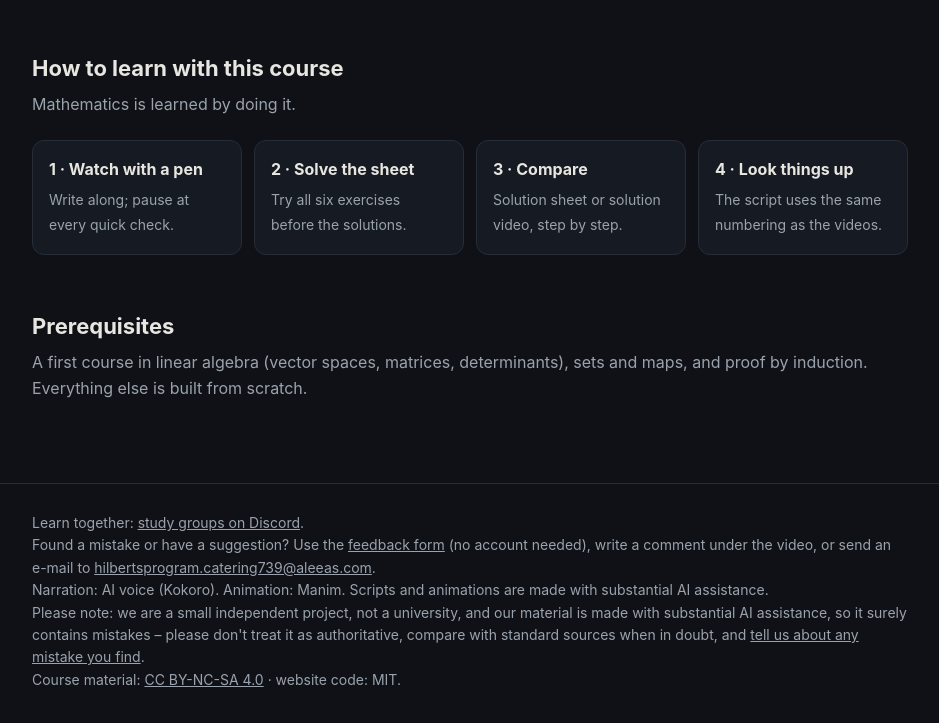
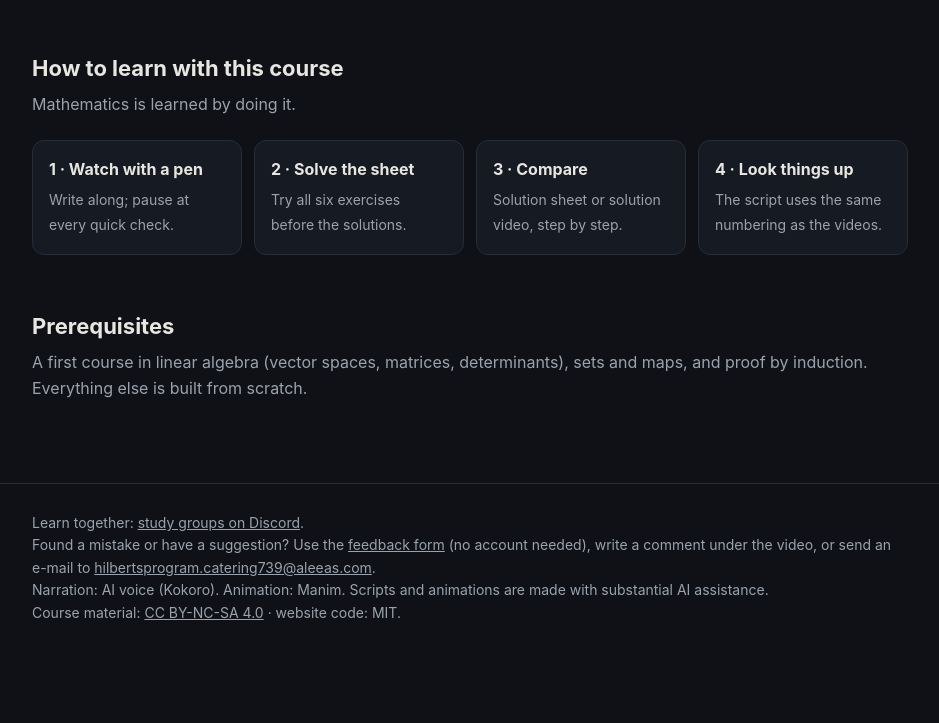
Before and after one commit to HilbertsProgram42/HilbertsProgram42.github.io, a plain HTML site: page algebra.html in a window 1280 px wide. Shown: the part 4097-4820 px from the top of the page, without its empty margins (170-1109 px from the left). After the commit the page ends 4771 px from the top, so only its background shows below. Drawn offline with Linux system fonts and the light colour scheme.

Commit message:
Footer: drop the 'surely contains mistakes' note for the courses (kept on the Riemann pages); feedback link stays
Co-Authored-By: Claude Opus 5.5 <noreply@anthropic.com>
Claude-Session: https://claude.ai/code/session_017id8cFMiXsJwtwFE9jHnE6

```diff
--- a/algebra.html
+++ b/algebra.html
@@ -141,9 +141,6 @@ const EPISODES = [
     (no account needed), write a comment under the video, or send an e-mail to
     <a href="mailto:hilbertsprogram.catering739@aleeas.com">hilbertsprogram.catering739@aleeas.com</a>.<br>
     Narration: AI voice (Kokoro). Animation: Manim. Scripts and animations are made with substantial AI assistance.<br>
-    Please note: we are a small independent project, not a university, and our material is made with substantial AI
-    assistance, so it surely contains mistakes – please don't treat it as authoritative, compare with standard sources when in
-    doubt, and <a href="https://hp-feedback.hilbertsprogram.workers.dev/?ep=general&amp;m=website">tell us about any mistake you find</a>.<br>
     Course material: <a href="https://creativecommons.org/licenses/by-nc-sa/4.0/">CC BY-NC-SA 4.0</a> ·
     website code: MIT.
   </div>
```
Also changed, not shown: index.html (+0 -3 lines).
